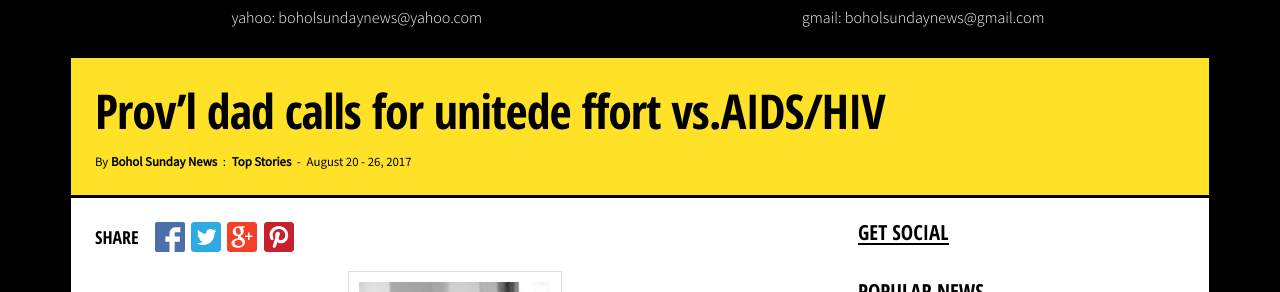
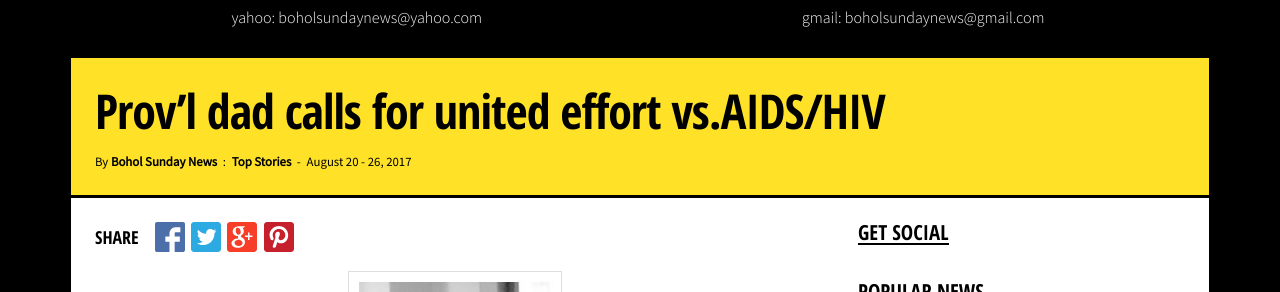
Before and after one commit to twintravelbohol/sunday, a Jekyll site: the page built from _posts/2017/august/2017-08-27-provl-dad-calls-for-united-effort-vs-aidshiv.md, in a window 1280 px wide and 900 px high. Shown: the part 336-628 px from the top of the window. Built offline with Jekyll 4.4.1, drawn with Linux system fonts in a browser that asks for light colours; nearby versions of some CDN libraries; some of the changed text lies outside the part shown.

Commit message:
Update 2017-08-27-provl-dad-calls-for-united-effort-vs-aidshiv.md

```diff
--- a/_posts/2017/august/2017-08-27-provl-dad-calls-for-united-effort-vs-aidshiv.md
+++ b/_posts/2017/august/2017-08-27-provl-dad-calls-for-united-effort-vs-aidshiv.md
@@ -1,6 +1,6 @@
 ---
 layout: post
-title: 'Prov’l dad calls for unitede ffort vs.AIDS/HIV'
+title: 'Prov’l dad calls for united effort vs.AIDS/HIV'
 category: top-stories
 image: true
 dated: August 20 - 26, 2017
```
